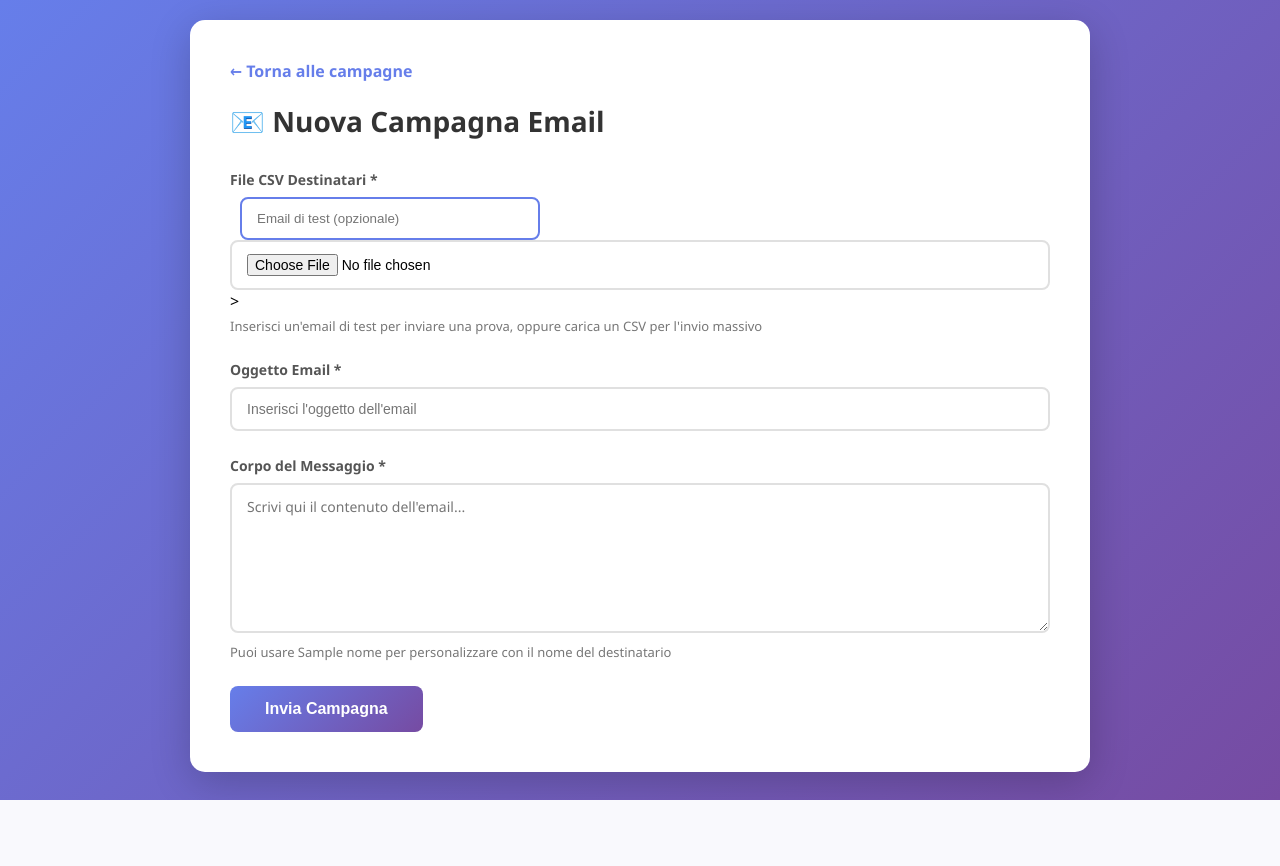
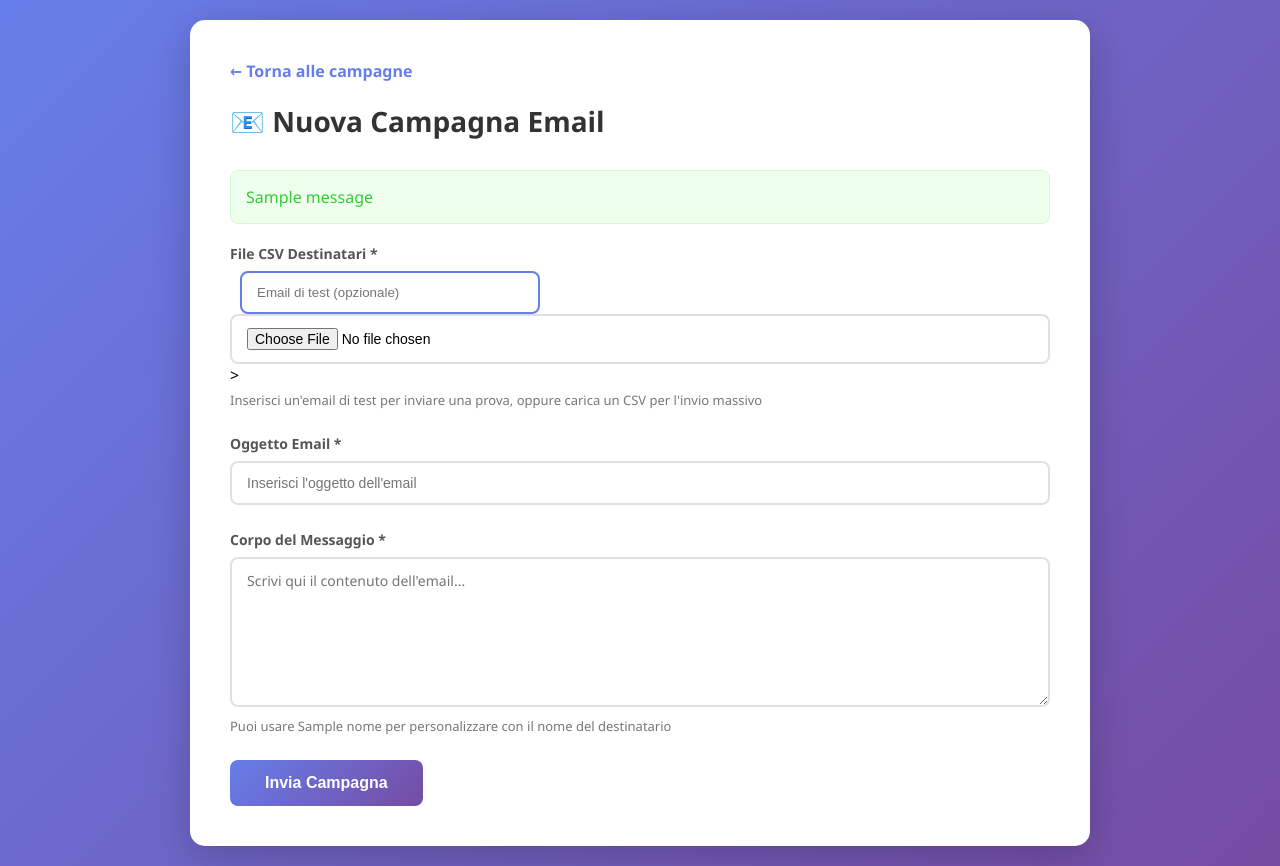
Before and after one commit to SLartax/newsletter-marketing-system, a Python web app: template templates/new_campaign.html in a window 1280 px wide. Before the commit the page ends 800 px from the top, so only its background shows below. Run offline with Jinja, Linux system fonts and the light colour scheme; the template is opened without the code that fills it: most values are stand-ins (such as "Sample title", 1, 10 or a date in 2020); one stand-in notice (Sample message) is shown.

Commit message:
Add flash messages block to new_campaign.html

```diff
--- a/templates/new_campaign.html
+++ b/templates/new_campaign.html
@@ -26,6 +26,18 @@
         <a href="/campaigns" class="back-link">← Torna alle campagne</a>
         <h1>📧 Nuova Campagna Email</h1>
 
+                {% with messages = get_flashed_messages(with_categories=true) %}
+          {% if messages %}
+            <div class="flash-messages" style="margin: 20px 0;">
+              {% for category, message in messages %}
+                <div class="alert alert-{{ 'danger' if category == 'error' else category }}" style="padding: 15px; margin-bottom: 10px; border-radius: 8px; background: {% if category == 'error' %}#fee; border: 1px solid #fcc; color: #c33{% elif category == 'success' %}#efe; border: 1px solid #cfc; color: #3c3{% else %}#eef; border: 1px solid #ccf; color: #33c{% endif %};">
+                  {{ message }}
+                </div>
+              {% endfor %}
+            </div>
+          {% endif %}
+        {% endwith %}
+
         <form action="/campaigns/new" method="POST" enctype="multipart/form-data">
             <div class="form-group">
                 <label for="csv_file">File CSV Destinatari *</label>
```
